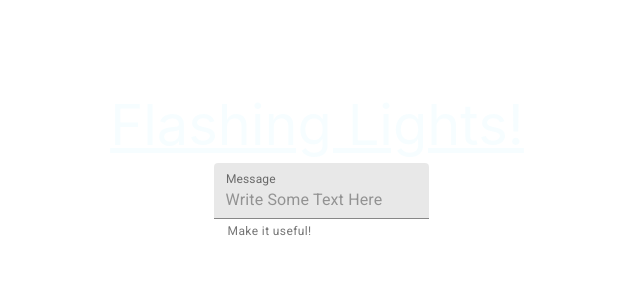
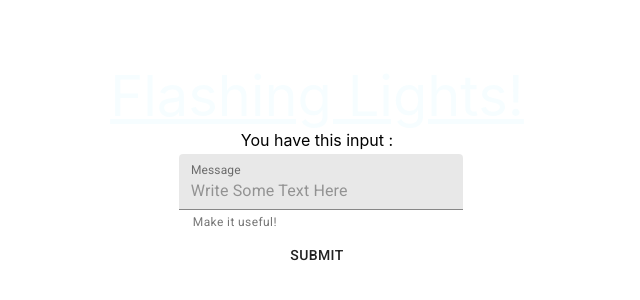
Before and after one commit to Walker-TW/Flashing-Lights, a React (Create React App) app: page / in a window 1280 px wide. Shown: the part 232-532 px from the top of the page, without its empty margins (323-963 px from the left). Built offline with nearby package versions, Linux system fonts and the light colour scheme.

Commit message:
Added Material UI and moved TextEntry to component

```diff
--- a/public/index.html
+++ b/public/index.html
@@ -10,7 +10,7 @@
       name="description"
       content="Input form for LED hardware"
     />
-    <link rel="apple-touch-icon" href="%PUBLIC_URL%/logo192.png" />
+    <link rel="apple-touch-icon" href="%PUBLIC_URL%/favicon.ico" />
     <link rel="manifest" href="%PUBLIC_URL%/manifest.json" />
     <title>Flashing Lights</title>
   </head>
--- a/src/App.tsx
+++ b/src/App.tsx
@@ -1,4 +1,3 @@
-import React from 'react';
 import { TextEntry } from './Components/TextEntry'
 import './App.css';
 
--- a/src/Components/TextEntry.tsx
+++ b/src/Components/TextEntry.tsx
@@ -1,8 +1,23 @@
-import React from 'react';
+import React, { useRef, useState } from 'react';
 import TextField from '@material-ui/core/TextField';
+import { Button } from '@material-ui/core';
 
 export function TextEntry() {
+
+    const [input, setInput] = useState('')
+
+    const valueRef :any = useRef('')
+
+    const handleClick = () => {
+        setInput(valueRef.current.value) //on clicking button accesing current value of TextField and outputing it to console
+    }
+
     return (
+        <form >
+            <div>
+                <div>
+                    You have this input : {input}
+                </div>
                 <TextField
                     id="filled-full-width"
                     label="Message"
@@ -15,6 +30,10 @@ export function TextEntry() {
                         shrink: true,
                     }}
                     variant="filled"
+                    inputRef={valueRef}
                 />
+                <Button onClick={handleClick}>Submit</Button>
+            </div>
+        </form>
     );
 }
```
Also changed, not shown: public/manifest.json, 1 other file (tests, documents, lock files or other folders). Lines whose indentation alone changed are shown as unchanged.
